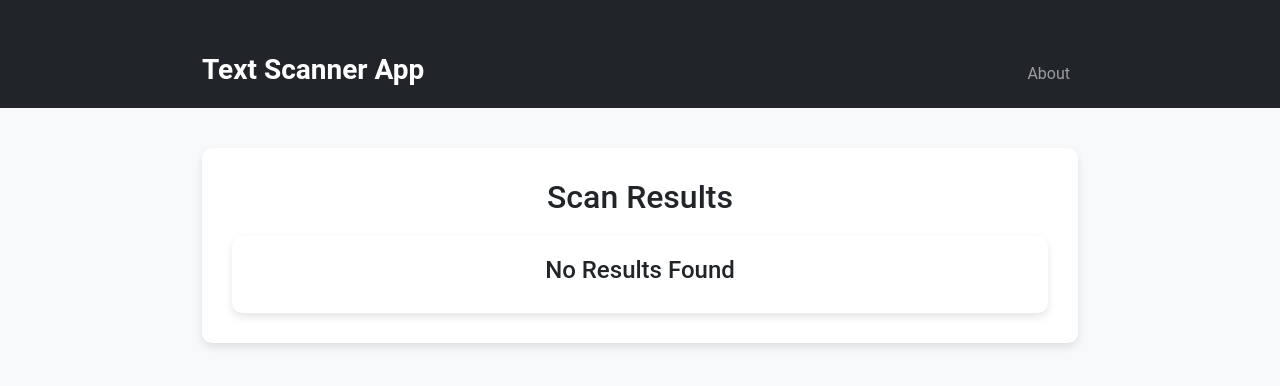
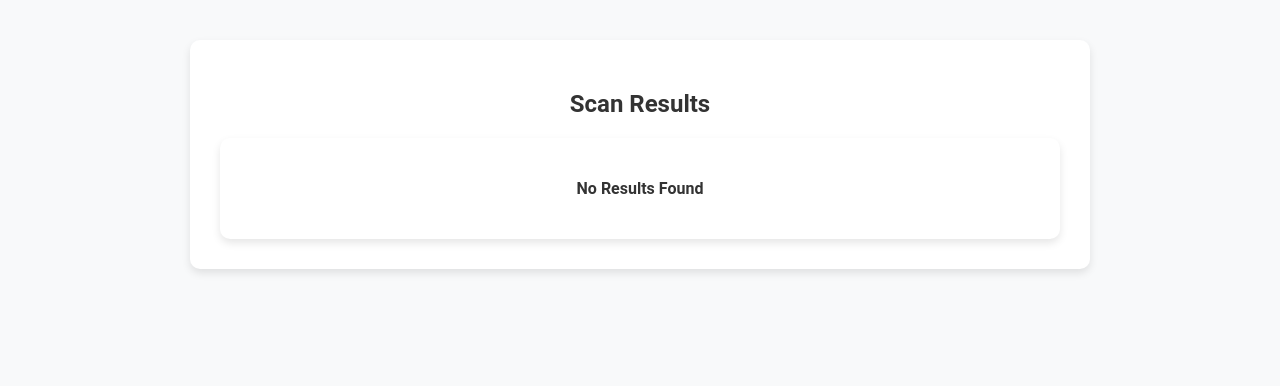
Before and after one commit to jago-h/website1, a Flask app: template templates/results.html in a window 1280 px wide. Shown: the top 386 px of the page. Run offline with Flask 3, Linux system fonts and the light colour scheme; the template is opened without the code that fills it, so the values that code supplies are empty.

Commit message:
Update results.html

```diff
--- a/templates/results.html
+++ b/templates/results.html
@@ -3,20 +3,12 @@
 <head>
     <meta charset="UTF-8">
     <meta name="viewport" content="width=device-width, initial-scale=1.0">
-    <link href="https://cdn.jsdelivr.net/npm/bootstrap@5.3.3/dist/css/bootstrap.min.css" rel="stylesheet" integrity="sha384-QWTKZyjpPEjISv5WaRU9OFeRpok6YctnYmDr5pNlyT2bRjXh0JMhjY6hW+ALEwIH" crossorigin="anonymous">
-    <script src="https://cdn.jsdelivr.net/npm/bootstrap@5.3.3/dist/js/bootstrap.bundle.min.js" integrity="sha384-YvpcrYf0tY3lHB60NNkmXc5s9fDVZLESaAA55NDzOxhy9GkcIdslK1eN7N6jIeHz" crossorigin="anonymous"></script>
-    <script src="https://code.jquery.com/jquery-3.7.1.min.js" integrity="sha256-/JqT3SQfawRcv/BIHPThkBvs0OEvtFFmqPF/lYI/Cxo=" crossorigin="anonymous"></script>
     <title>Text Scan Results</title>
+    <link rel="stylesheet" href="{{ url_for('static', filename='styles.css') }}">
     <style>
         body {
             background-color: #f8f9fa;
             font-family: 'Roboto', sans-serif;
-        }
-        .navbar {
-            margin-bottom: 30px;
-        }
-        .navbar-brand h3 {
-            font-weight: 700;
         }
         .container {
             max-width: 900px;
@@ -53,30 +45,31 @@
             box-shadow: 0 4px 8px rgba(0, 0, 0, 0.1);
             text-align: center;
         }
+        .preview {
+            background-color: #f1f1f1;
+            padding: 20px;
+            border-radius: 10px;
+            margin-bottom: 20px;
+            text-align: left;
+            overflow: auto;
+            max-height: 300px; /* Limit the height to create a scrollable area */
+        }
+        .preview pre {
+            white-space: pre-wrap; /* Preserve whitespace */
+        }
     </style>
 </head>
 <body>
-    <nav class="navbar navbar-expand-lg navbar-dark bg-dark">
-        <div class="container">
-            <a href="/" class="navbar-brand">
-                <h3 class="display-7">Text Scanner App</h3>
-            </a>
-            <div class="collapse navbar-collapse">
-                <ul class="navbar-nav ms-auto">
-                    <li class="nav-item">
-                        <a class="nav-link" href="/about">About</a>
-                    </li>
-                </ul>
-            </div>
-        </div>
-    </nav>
-
     <div class="container">
         <div class="results">
             <h2>Scan Results</h2>
             {% if text_files %}
                 {% for file in text_files %}
-                    <a href="{{ url_for('download_file', filename=file) }}">{{ file }}</a>
+                    <div class="preview">
+                        <h4>Preview of {{ file }}</h4>
+                        <pre>{{ file_contents[file] }}</pre>
+                    </div>
+                    <a href="{{ url_for('download_file', filename=file) }}" download>Download {{ file }}</a>
                 {% endfor %}
             {% else %}
                 <div class="no-results">
```
